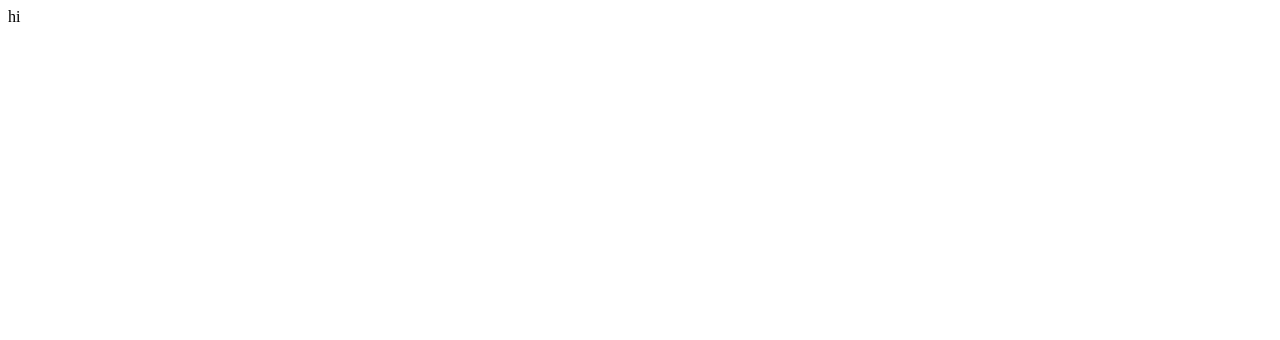
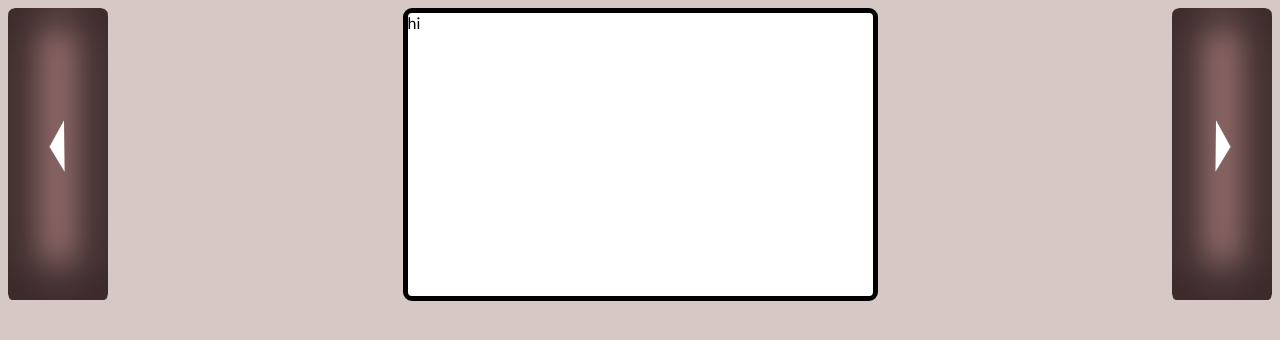
Before and after one commit to twixtedpixie/Choice-Website, a plain HTML site: page Animation1.html in a window 1280 px wide. Drawn offline with Linux system fonts and the light colour scheme.

Commit message:
some design changes

```diff
--- a/Animation1.html
+++ b/Animation1.html
@@ -1,5 +1,5 @@
 <head>
-<link rel="stylesheet" href="">
+<link rel="stylesheet" href="animation.css">
 <title>
     Homepage
 </title>
@@ -8,8 +8,12 @@
 
 </header>
 <body>
-    <a href=""></a>
+    <a id="hey" href=""><img src="Assets/Next slide left.png" alt="left" width="100px"></a>
+    <a id="hi" href=""><img src="Assets/Next slide right.png" alt="left" width="100px"></a>
     <section>
         hi
     </section>
+    <nav>
+
+    </nav>
 </body>
--- a/animation.css
+++ b/animation.css
@@ -1,4 +1,19 @@
 body{
-    background-color: rgb(255, 255, 0);
+    background-color: rgb(214, 200, 196);
     font-family: 'Gill Sans', 'Gill Sans MT', Calibri, 'Trebuchet MS', sans-serif;
 }
+a:link#hey{
+    float: left;
+}
+a:link#hi
+{
+    float: right;
+}
+section{
+    border: solid black 5px;
+    border-radius: 9px;
+    margin: 0% auto;
+    background-color: rgb(255, 255, 255);
+    width: 465px;
+    height: 283px;
+}
--- a/doodlepage.css
+++ b/doodlepage.css
@@ -1,4 +1,5 @@
 header{
+    border-radius: 40px 40px 0px 0px;
     margin: 0% auto;
     background-color: rgb(255, 0, 0);
     width: 1000px;
@@ -10,7 +11,7 @@ section{
     height: 450px;
     margin: 0% auto;
     margin-top: 10px;
-    background-color: aqua;
+    background-color: rgb(255, 202, 26);
 }
 embed{
     margin: 20px;
@@ -18,7 +19,7 @@ embed{
 }
 aside{
     padding: 5px;
-    background-color: greenyellow;
+    background-color: rgb(177, 21, 21);
     height: 390px;
     width: 195px;
     margin: 20px;
```
Also changed, not shown: Assets/Next slide left.png (added), Assets/Next slide right.png (added).
